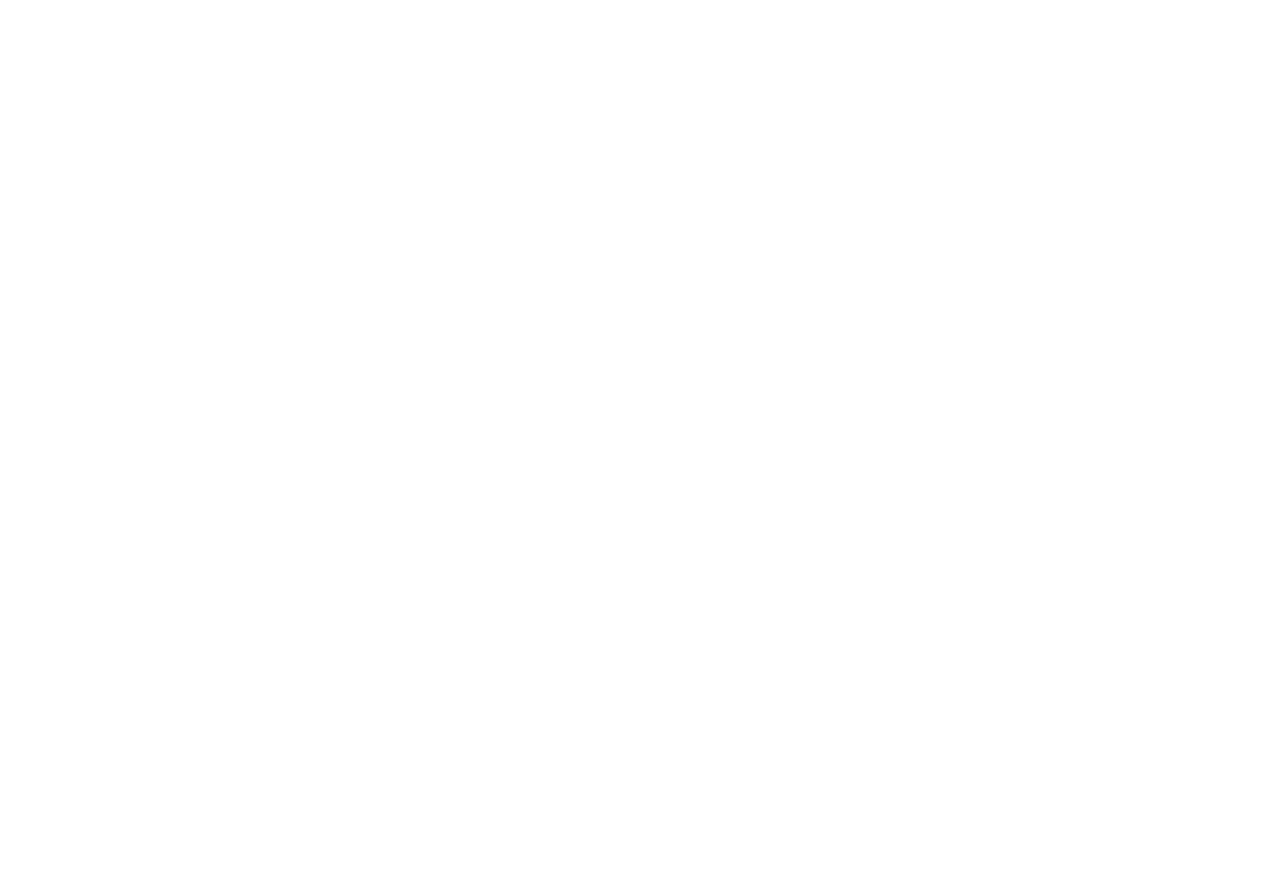
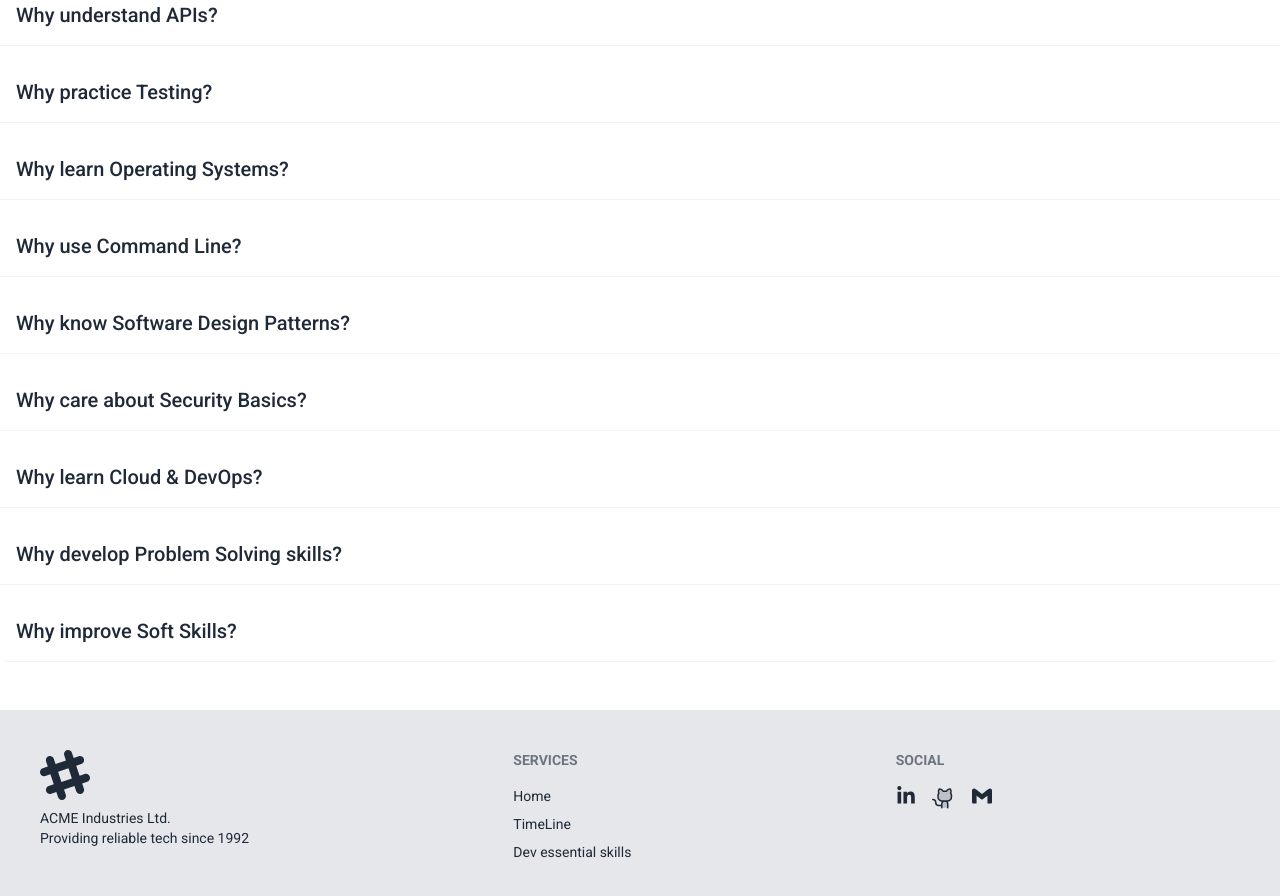
Before and after one commit to thealihamza04/CodeSphere, a React (Vite) app: page /developer-essential-skills in a window 1280 px wide. Shown: the part 640-1536 px from the top of the page. Before the commit the page ends 800 px from the top, so only its background shows below. Built offline with nearby package versions, Linux system fonts and the light colour scheme.

Commit message:
add devEssentialSkills page which contains questions about what developer should learn

```diff
--- a/index.html
+++ b/index.html
@@ -10,8 +10,11 @@
 
 
   <link rel="preconnect" href="https://fonts.googleapis.com">
-<link rel="preconnect" href="https://fonts.gstatic.com" crossorigin>
-<link href="https://fonts.googleapis.com/css2?family=Quicksand:wght@300..700&display=swap" rel="stylesheet">
+  <link rel="preconnect" href="https://fonts.gstatic.com" crossorigin>
+  <link href="https://fonts.googleapis.com/css2?family=Quicksand:wght@300..700&display=swap" rel="stylesheet">
+
+  <link href="https://fonts.googleapis.com/css2?family=Roboto:ital,wght@0,100..900;1,100..900&display=swap"
+    rel="stylesheet">
 
   <title>CodeSphere</title>
 </head>
--- a/src/App.jsx
+++ b/src/App.jsx
@@ -5,6 +5,8 @@
 import Tool_Lib from "./Components/Tool_Lib";
 import Languages from "./Components/Languages";
 import TimeLine from "./Components/TimeLine.jsx";
+import VersionControl from "./Components/VersionControl";
+import Footer from "./Components/Footer.jsx";
 
 const App = () => {
   return (
@@ -15,8 +17,13 @@
           <Route path='/Frameworks' element={<Frameworks />} />
           <Route path='/Frameworks/ToLib' element={<Tool_Lib />} />
           <Route path='/TimeLine' element={<TimeLine />} />
+          <Route
+            path='/developer-essential-skills'
+            element={<VersionControl />}
+          />
           <Route path='*' element={<div>Not Found</div>} />
         </Routes>
+        <Footer />
       </Router>
       <Analytics />
     </>
--- a/src/Components/Footer.jsx
+++ b/src/Components/Footer.jsx
@@ -1,26 +1,75 @@
 import { Link } from "react-router-dom";
+import { useEffect } from "react";
+import { FaLinkedinIn } from "react-icons/fa";
+import { PiGithubLogoDuotone } from "react-icons/pi";
+import { SiGmail } from "react-icons/si";
 
 const Footer = () => {
+  useEffect(() => {
+    window.scrollTo({ top: 0, behavior: "smooth" });
+  }, []);
+
   return (
     <>
-      <div className='bg-gray-900/15 text-black px-12 py-8 pt-12 '>
-        <div>
-          Explore tools, libraries & the evolution of coding languages
-          <br />
-          all in one place.
-        </div>
-        <div className='flex gap-4'>
-          <Link
-            to={"/TimeLine"}
-            className='btn btn-link  text-black opacity-70 '
+      <footer className='footer bg-gray-200 text-base-content p-10'>
+        <aside>
+          <svg
+            width='50'
+            height='50'
+            viewBox='0 0 24 24'
+            xmlns='http://www.w3.org/2000/svg'
+            fillRule='evenodd'
+            clipRule='evenodd'
+            className='fill-current'
           >
+            <path d='M22.672 15.226l-2.432.811.841 2.515c.33 1.019-.209 2.127-1.23 2.456-1.15.325-2.148-.321-2.463-1.226l-.84-2.518-5.013 1.677.84 2.517c.391 1.203-.434 2.542-1.831 2.542-.88 0-1.601-.564-1.86-1.314l-.842-2.516-2.431.809c-1.135.328-2.145-.317-2.463-1.229-.329-1.018.211-2.127 1.231-2.456l2.432-.809-1.621-4.823-2.432.808c-1.355.384-2.558-.59-2.558-1.839 0-.817.509-1.582 1.327-1.846l2.433-.809-.842-2.515c-.33-1.02.211-2.129 1.232-2.458 1.02-.329 2.13.209 2.461 1.229l.842 2.515 5.011-1.677-.839-2.517c-.403-1.238.484-2.553 1.843-2.553.819 0 1.585.509 1.85 1.326l.841 2.517 2.431-.81c1.02-.33 2.131.211 2.461 1.229.332 1.018-.21 2.126-1.23 2.456l-2.433.809 1.622 4.823 2.433-.809c1.242-.401 2.557.484 2.557 1.838 0 .819-.51 1.583-1.328 1.847m-8.992-6.428l-5.01 1.675 1.619 4.828 5.011-1.674-1.62-4.829z'></path>
+          </svg>
+          <p>
+            ACME Industries Ltd.
+            <br />
+            Providing reliable tech since 1992
+          </p>
+        </aside>
+        <nav>
+          <h6 className='footer-title'>Services</h6>
+          <Link to={"/"} className='link link-hover '>
+            Home
+          </Link>
+          <Link to={"/TimeLine"} className='link link-hover '>
             TimeLine
           </Link>
-          <Link to={"/"} className='btn btn-link text-black opacity-70 '>
-            Home
+          <Link to={"/developer-essential-skills"} className='link link-hover '>
+            Dev essential skills
           </Link>
-        </div>
-      </div>
+        </nav>
+        <nav>
+          <h6 className='footer-title'>Social</h6>
+          <div className='grid grid-flow-col gap-4'>
+            <a
+              className='fill-current'
+              target='_blank'
+              href='https://www.linkedin.com/in/contact-with-alihamza'
+            >
+              <FaLinkedinIn className='size-5' />
+            </a>
+            <a
+              className='fill-current'
+              target='_blank'
+              href='https://github.com/thealihamza04'
+            >
+              <PiGithubLogoDuotone className='size-6' />
+            </a>
+            <a
+              href='https://mail.google.com/mail/?view=cm&fs=1&to=ah0681988@gmail.com'
+              target='_blank'
+              rel='noopener noreferrer'
+              className='fill-current'
+            >
+              <SiGmail className='size-5' />
+            </a>
+          </div>
+        </nav>
+      </footer>
     </>
   );
 };
--- a/src/Components/TimeLine.jsx
+++ b/src/Components/TimeLine.jsx
@@ -5,12 +5,12 @@
 
 const TimeLine = () => {
   useEffect(() => {
-    window.scrollTo(0, 0);
+    window.scrollTo({ top: 0, behavior: "smooth" });
   }, []);
 
   return (
     <>
-      <div className='bg-gray-200 min-h-screen px-12 py-20'>
+      <div className=' min-h-screen px-12 py-20'>
         <h1 className='text-4xl font-bold py-12 text-center'>
           The TimeLine of Languages
         </h1>
@@ -36,7 +36,6 @@
           </ul>
         </div>
       </div>
-      <Footer />
     </>
   );
 };
--- /dev/null
+++ b/src/Components/VersionControl.jsx
@@ -0,0 +1,173 @@
+import { useState } from "react";
+import { useEffect } from "react";
+
+const AccordionItem = ({ title, content }) => (
+  <div className='collapse  join-item border-b border-base-200'>
+    <input type='radio' name='my-accordion-4' />
+    <div className='collapse-title text-xl font-medium'>{title}</div>
+    <div className='collapse-content opacity-65'>
+      <p>{content}</p>
+    </div>
+  </div>
+);
+
+const AccordionGroup = () => {
+  const [openIndex, setOpenIndex] = useState(0);
+
+  useEffect(() => {
+    window.scrollTo({ top: 0, behavior: "smooth" });
+  }, []);
+
+  const items = [
+    {
+      title: "Why should you learn Programming Languages?",
+      content: (
+        <em>
+          Programming languages are the core tools used to create software,
+          automate tasks, and solve technical problems efficiently.
+        </em>
+      ),
+    },
+    {
+      title: "Why use Version Control?",
+      content: (
+        <em>
+          Version control systems like Git track code changes, enable team
+          collaboration, and allow rollback to previous versions when needed.
+        </em>
+      ),
+    },
+    {
+      title: "Why study Data Structures & Algorithms?",
+      content: (
+        <em>
+          They are essential for writing efficient code, solving complex
+          problems, and performing well in technical interviews.
+        </em>
+      ),
+    },
+    {
+      title: "Why learn Database Management?",
+      content: (
+        <em>
+          Understanding databases allows you to store, organize, and retrieve
+          application data effectively using SQL or NoSQL systems.
+        </em>
+      ),
+    },
+    {
+      title: "Why know Web Development Basics?",
+      content: (
+        <em>
+          HTML, CSS, and JavaScript are fundamental for creating websites and
+          user interfaces that work across devices and browsers.
+        </em>
+      ),
+    },
+    {
+      title: "Why understand APIs?",
+      content: (
+        <em>
+          APIs allow applications to communicate with each other and integrate
+          external services such as payment gateways or data sources.
+        </em>
+      ),
+    },
+    {
+      title: "Why practice Testing?",
+      content: (
+        <em>
+          Testing ensures your code is reliable, helps identify bugs early, and
+          maintains software quality over time.
+        </em>
+      ),
+    },
+    {
+      title: "Why learn Operating Systems?",
+      content: (
+        <em>
+          Knowledge of operating systems helps you understand how software
+          interacts with hardware, manages resources, and runs processes.
+        </em>
+      ),
+    },
+    {
+      title: "Why use Command Line?",
+      content: (
+        <em>
+          The command line provides powerful tools for navigating files, running
+          scripts, and automating development tasks efficiently.
+        </em>
+      ),
+    },
+    {
+      title: "Why know Software Design Patterns?",
+      content: (
+        <em>
+          Design patterns provide proven solutions to common problems, making
+          code more modular, reusable, and easier to maintain.
+        </em>
+      ),
+    },
+    {
+      title: "Why care about Security Basics?",
+      content: (
+        <em>
+          Security knowledge helps protect your applications from threats like
+          data breaches, unauthorized access, and code vulnerabilities.
+        </em>
+      ),
+    },
+    {
+      title: "Why learn Cloud & DevOps?",
+      content: (
+        <em>
+          Cloud and DevOps skills allow you to deploy, monitor, and scale
+          applications efficiently using platforms like AWS and tools like
+          Docker and CI/CD.
+        </em>
+      ),
+    },
+    {
+      title: "Why develop Problem Solving skills?",
+      content: (
+        <em>
+          Problem solving is crucial for debugging, designing algorithms, and
+          building efficient and scalable software systems.
+        </em>
+      ),
+    },
+    {
+      title: "Why improve Soft Skills?",
+      content: (
+        <em>
+          Soft skills such as communication, teamwork, and adaptability are
+          essential for working effectively in teams and delivering successful
+          projects.
+        </em>
+      ),
+    },
+  ];
+
+  return (
+    <>
+      <div className='spacey-y-24 container mx-auto py-12'>
+        <h1 className='text-3xl md:text-8xl font-bold py-12 text-center'>
+          Frequntly Asked Auestions
+        </h1>
+        <div className='join join-vertical w-full space-y-4'>
+          {items.map((item, index) => (
+            <AccordionItem
+              key={index}
+              title={item.title}
+              content={item.content}
+              onClick={() => setOpenIndex(index)}
+            />
+          ))}
+        </div>
+      </div>
+    </>
+  );
+};
+
+export default AccordionGroup;
--- a/src/index.css
+++ b/src/index.css
@@ -2,3 +2,14 @@
 @tailwind base;
 @tailwind components;
 @tailwind utilities;
+
+
+:root{
+    font-family: "Roboto", sans-serif;
+}
+
+.heading{
+    @apply text-3xl md:text-7xl tracking-tighter text-center ;
+    font-family: "Roboto", sans-serif;
+    font-weight: bold;
+}
--- a/tailwind.config.js
+++ b/tailwind.config.js
@@ -6,14 +6,15 @@
   theme: {
     extend: {
       fontFamily: {
-        sans: ['Quicksand', 'Roboto', 'sans-serif'],  // or any other font you choose
+        sans: ['Roboto', 'sans-serif'],
       },
-    },
+    }
+
+
   },
-  plugins: [daisyui],
+  plugins: [require("daisyui")],
   daisyui: {
     themes: ["light"], // Force only light mode
     darkTheme: "light", // Prevent DaisyUI from applying dark mode
   },
-  darkMode: false, // Disable Tailwind's dark mode
 };
```
Also changed, not shown: src/Components/Frameworks.jsx (+8 -10 lines), src/Components/Languages.jsx (+3 -7 lines), src/Components/Tool_Lib.jsx (+8 -10 lines), src/Components/cards/LanCard.jsx (+8 -8 lines), vite.config.js.timestamp-1746979405860-0e80d884ceb32.mjs (added, +15 -0 lines), 1 other file (tests, documents, lock files or other folders).
